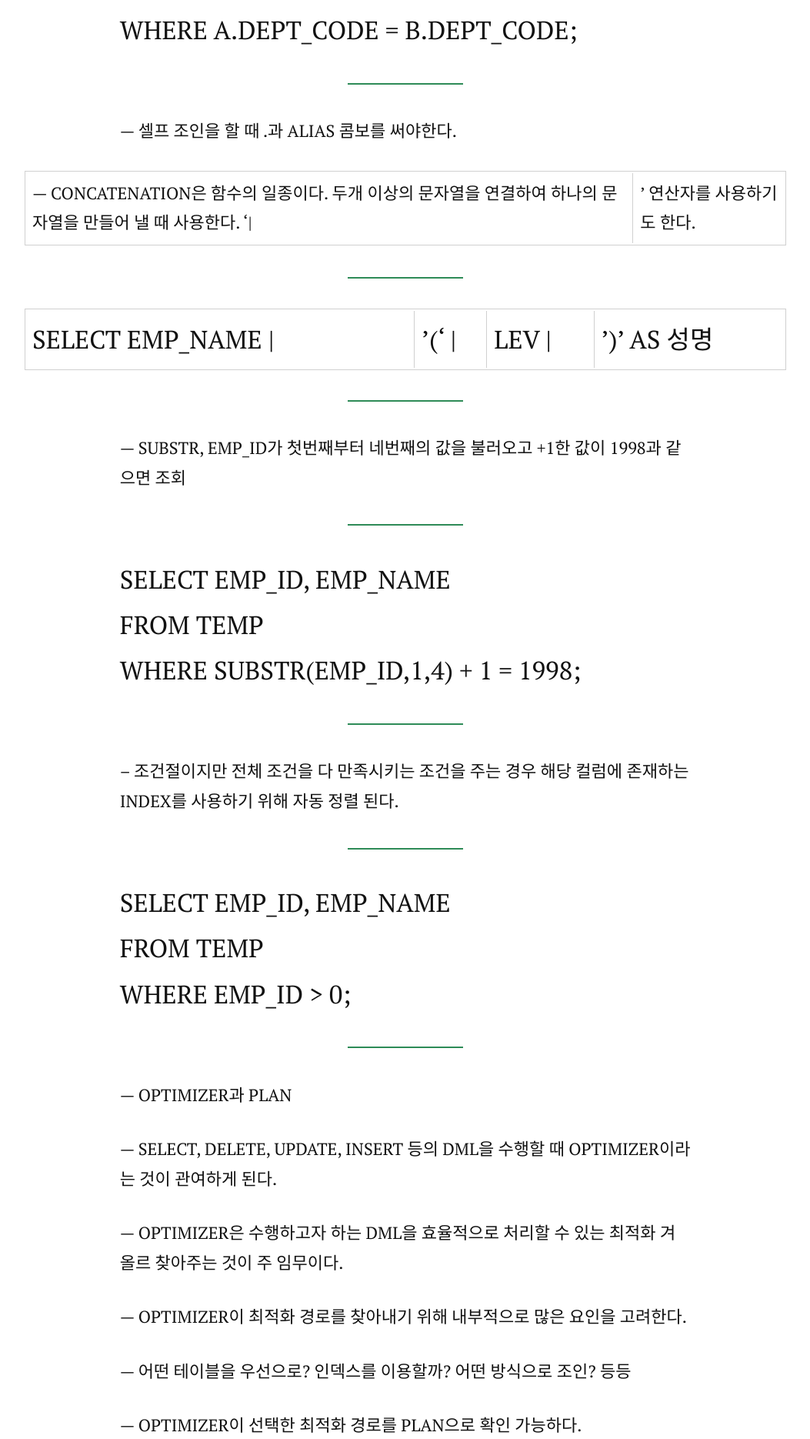
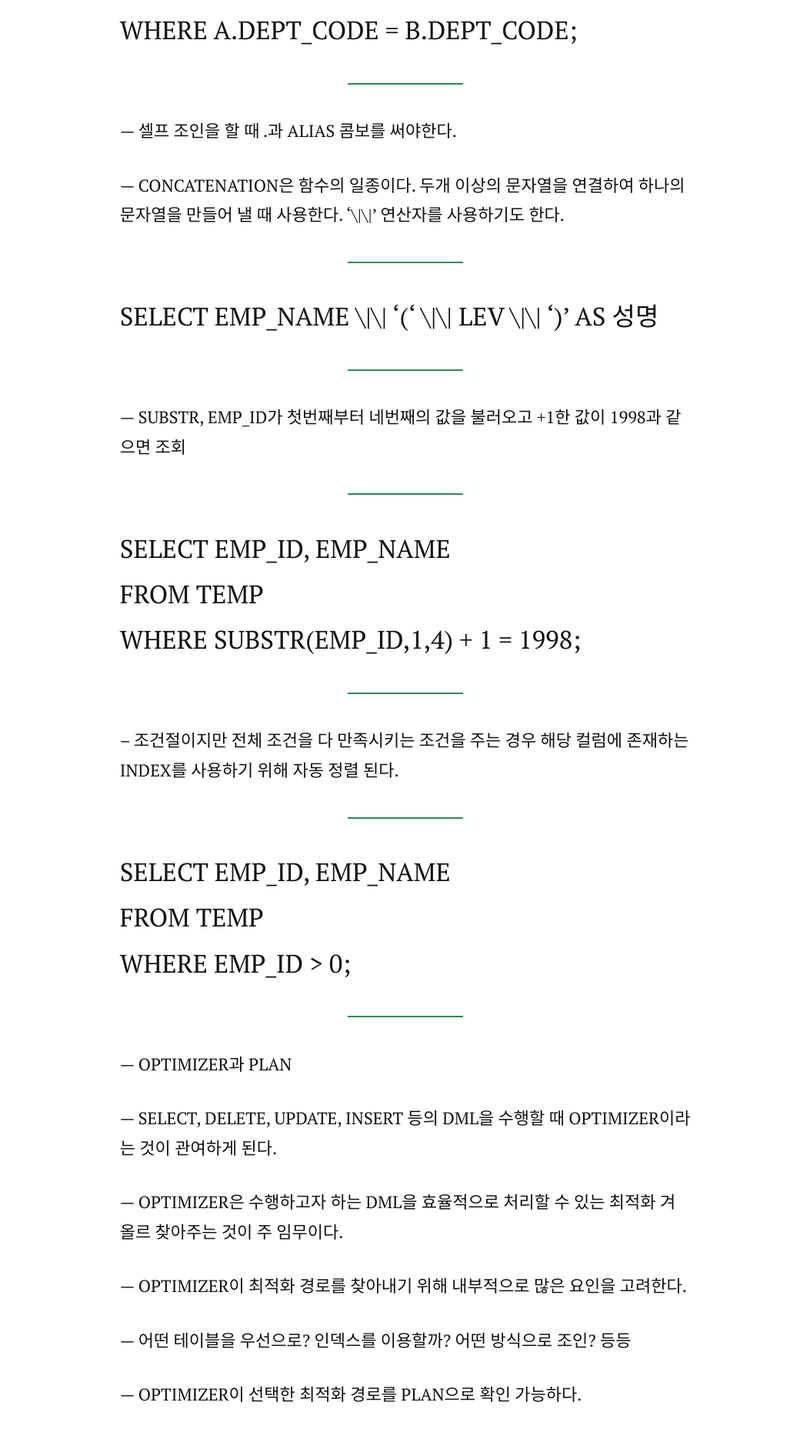
Before and after one commit to kentsang45/crobbitkent.github.io, a Jekyll site: the page built from _posts/2020-12-10-sql-search1.md, in a window 1280 px wide. Shown: the part 3345-5215 px from the top of the page at 77% size, without its empty margins (113-1166 px from the left). Built offline with Jekyll 4.4.1, drawn with Linux system fonts in a browser that asks for light colours; nearby versions of some CDN libraries; comment, search, counter and statistics services are not loaded.

```diff
--- a/_posts/2020-12-10-sql-search1.md
+++ b/_posts/2020-12-10-sql-search1.md
@@ -60,9 +60,9 @@ WHERE A.DEPT_CODE = B.DEPT_CODE;
 
 — 셀프 조인을 할 때 .과 ALIAS 콤보를 써야한다.
 
-— CONCATENATION은 함수의 일종이다. 두개 이상의 문자열을 연결하여 하나의 문자열을 만들어 낼 때 사용한다. '\\||' 연산자를 사용하기도 한다.
+— CONCATENATION은 함수의 일종이다. 두개 이상의 문자열을 연결하여 하나의 문자열을 만들어 낼 때 사용한다. '\\|\\|' 연산자를 사용하기도 한다.
 
->SELECT EMP_NAME \\|| '(' \\|| LEV \\|| ')' AS 성명
+>SELECT EMP_NAME \\|\\| '(' \\|\\| LEV \\|\\| ')' AS 성명
 
 — SUBSTR, EMP_ID가 첫번째부터 네번째의 값을 불러오고 +1한 값이 1998과 같으면 조회
 
```
Also changed, not shown: css/style.css (+12 -14 lines).
